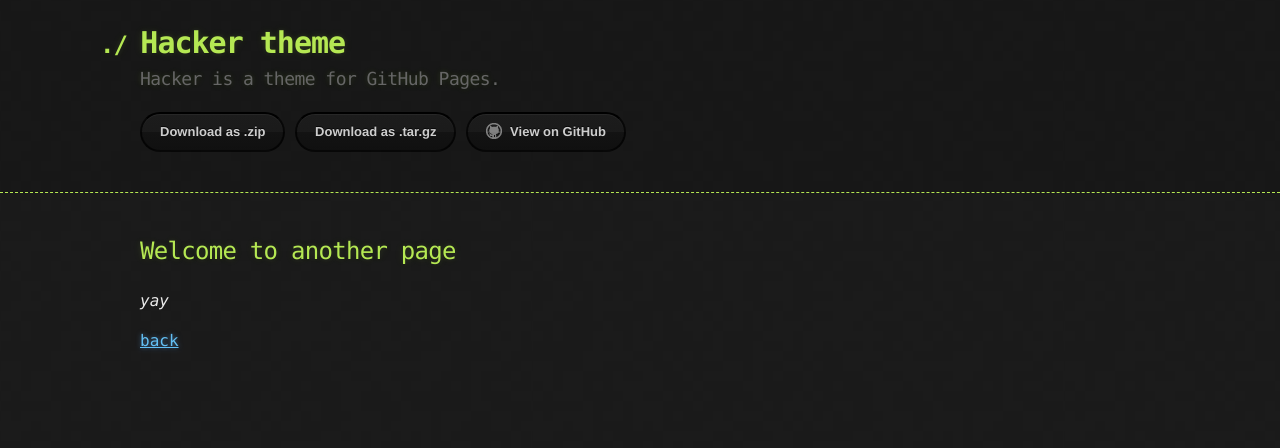
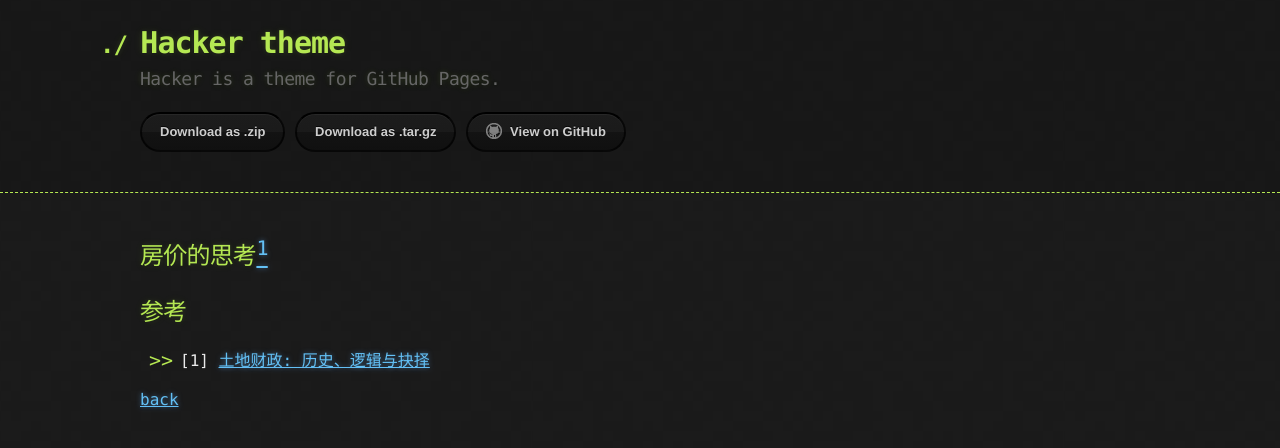
Before and after one commit to yanxingzhi/home, a Jekyll site: the page built from another-page.md, in a window 1280 px wide. Shown: the top 448 px of the page. Built offline with Jekyll 4.4.1, drawn with Linux system fonts in a browser that asks for light colours; our own code applies the rules of GitHub Pages for plain Markdown files.

Commit message:
20210425 test for .md

```diff
--- a/another-page.md
+++ b/another-page.md
@@ -2,8 +2,11 @@
 layout: default
 ---
 
-## Welcome to another page
+## 房价的思考[<sup>1</sup>](#refer-anchor-1)
 
-_yay_
+## 参考
+<div id="refer-anchor-1"></div>
+
+- [1] [土地财政: 历史、逻辑与抉择](http://www.jcfzw.cn/wp-content/uploads/2014/10/attachment-urtxlm67f69b2d7a1d9de.pdf)
 
 [back](./)
```
Also changed, not shown: index.md (+2 -0 lines), 1 other file.
